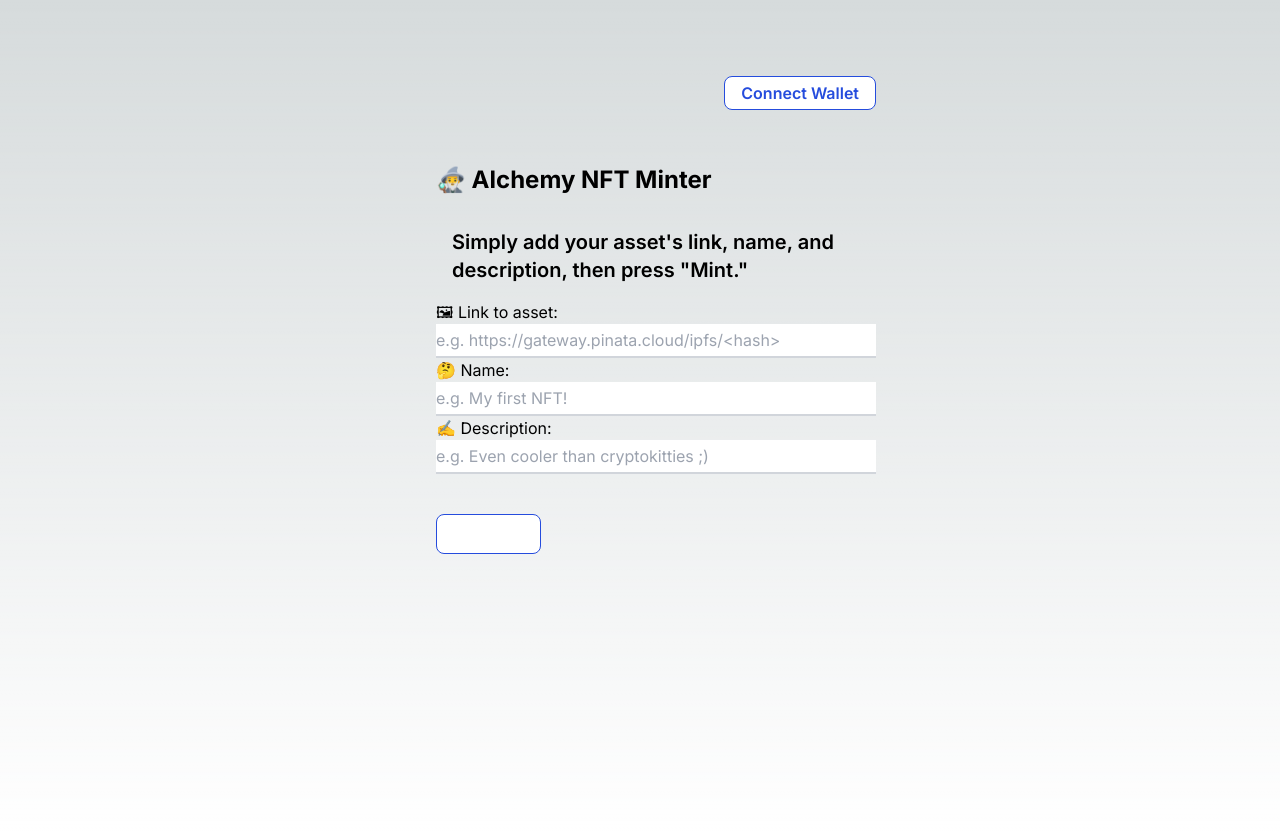
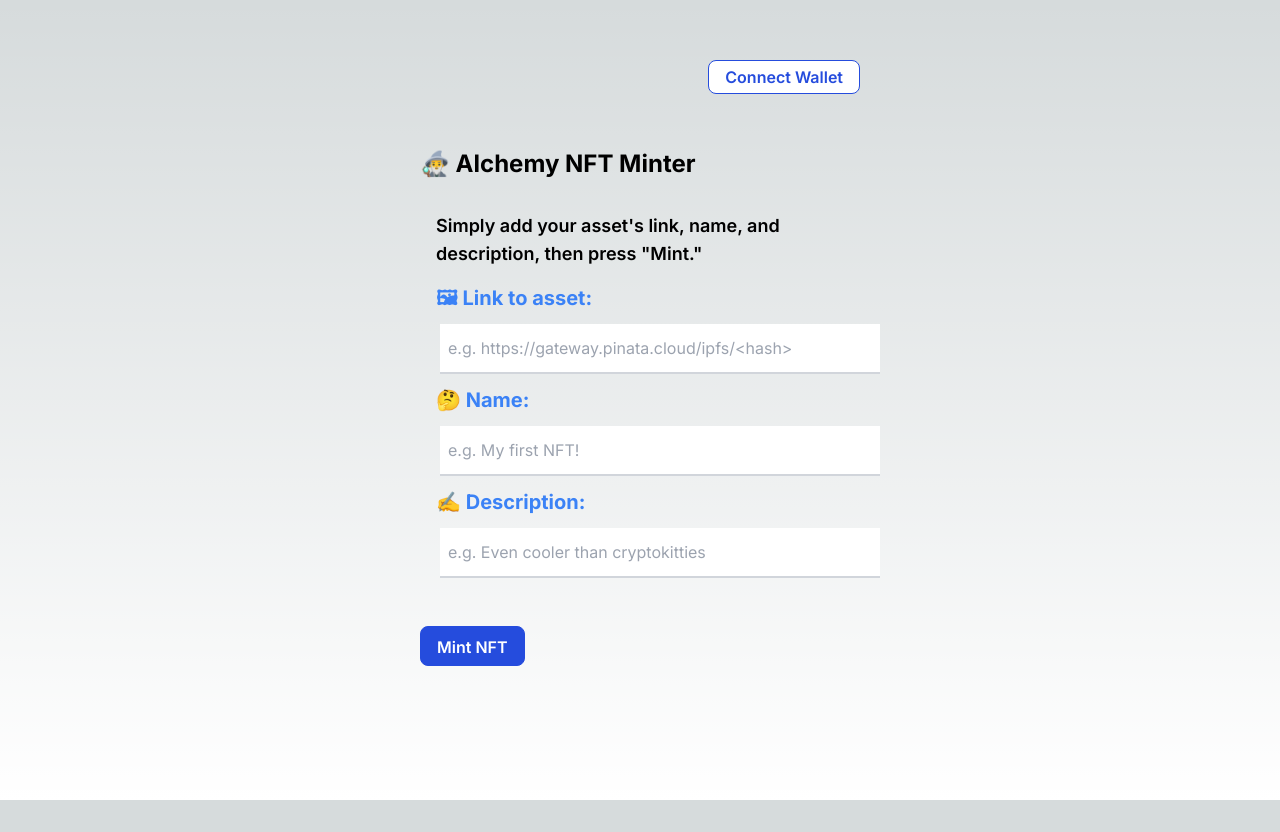
Before and after one commit to dodger213/NFT-minting-dApp, a Next.js app: page / in a window 1280 px wide. After the commit the page ends 800 px from the top, so only its background shows below. Built offline with nearby package versions, Linux system fonts and the light colour scheme.

Commit message:
Modified the css of mint home page

```diff
--- a/app/page.tsx
+++ b/app/page.tsx
@@ -29,7 +29,7 @@
   };
 
   return (
-    <div className='m-4 w-full min-h-screen items-center flex-grow justify-center'>
+    <div className='min-h-screen items-center flex-grow justify-center'>
       <div className="max-w-[80vh] max-h-[80vh] p-[60px] px-[100px] mx-auto text-left Minter">
         <button id="walletButton" className='py-2 px-4 max-h-[40px] border border-[#254cdd] text-[#254cdd] bg-white rounded-lg font-semibold cursor-pointer text-right float-right mb-12 leading-4' onClick={connectWalletPressed}>
           {walletAddress.length > 0 ? (
@@ -44,33 +44,33 @@
 
         <br></br>
         <h1 id="title" className='my-8 font-bold text-2xl pt-8'>🧙‍♂️ Alchemy NFT Minter</h1>
-        <p className="m-4 font-semibold text-xl">
+        <p className="m-4 font-semibold text-lg">
           Simply add your asset's link, name, and description, then press "Mint."
         </p>
         <form>
-          <h2>🖼 Link to asset: </h2>
+          <h2 className='text-xl font-bold text-blue-500 mx-4 my-1'>🖼 Link to asset: </h2>
           <input
             type="text"
-            className='border-b-2 border-groove border-gray-300 text-base w-full leading-8 focus:outline-none focus:border-gray-600'
+            className='mx-5 my-2 p-2 border-b-2 border-groove border-gray-300 text-base w-full leading-8 focus:outline-none focus:border-gray-600'
             placeholder="e.g. https://gateway.pinata.cloud/ipfs/<hash>"
             onChange={(e) => setUrl(e.target.value)}
           />
-          <h2>🤔 Name: </h2>
+          <h2 className='text-xl font-bold text-blue-500 mx-4 my-1'>🤔 Name: </h2>
           <input
             type="text"
-            className='border-b-2 border-groove border-gray-300 text-base w-full leading-8 focus:outline-none focus:border-gray-600'
+            className='mx-5 my-2 p-2 border-b-2 border-groove border-gray-300 text-base w-full leading-8 focus:outline-none focus:border-gray-600'
             placeholder="e.g. My first NFT!"
             onChange={(e) => setName(e.target.value)}
           />
-          <h2>✍️ Description: </h2>
+          <h2 className='text-xl font-bold text-blue-500 mx-4 my-1'>✍️ Description: </h2>
           <input
             type="text"
-            className='border-b-2 border-groove border-gray-300 text-base w-full leading-8 focus:outline-none focus:border-gray-600'
-            placeholder="e.g. Even cooler than cryptokitties ;)"
+            className='mx-5 my-2 p-2 border-b-2 border-groove border-gray-300 text-base w-full leading-8 focus:outline-none focus:border-gray-600'
+            placeholder="e.g. Even cooler than cryptokitties"
             onChange={(e) => setDescription(e.target.value)}
           />
         </form>
-        <button id="mintButton" className='py-2 px-4 max-h-[40px] border border-[#254cdd] text-[#254cdd] bg-white rounded-lg font-semibold cursor-pointer mt-10 bg-[#254cdd] text-white py-2 px-4 rounded-lg' onClick={onMintPressed}>
+        <button id="mintButton" className='py-2 px-4 mx-auto max-h-[40px] border border-[#254cdd] rounded-lg font-semibold cursor-pointer mt-10 bg-[#254cdd] text-white' onClick={onMintPressed}>
           Mint NFT
         </button>
         <p id="status" className='text-red-500'>
```
